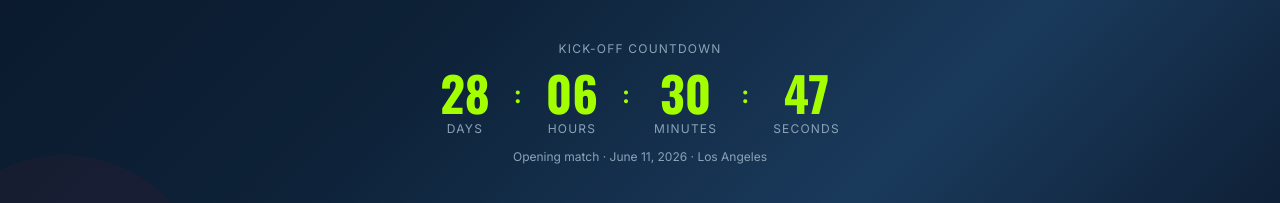
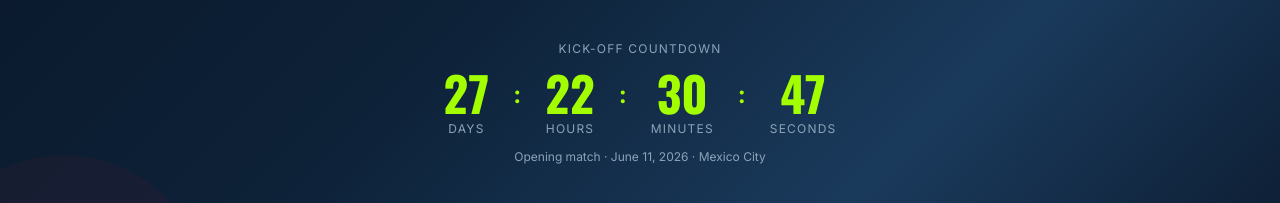
Before and after one commit to saifulshihab/futbol-kick, a Next.js app: page / in a window 1280 px wide. Shown: the part 388-591 px from the top of the page. Built offline with nearby package versions, Linux system fonts and the light colour scheme.

Commit message:
fix: update opening match location to Mexico City and adjust time accordingly

```diff
--- a/app/page.tsx
+++ b/app/page.tsx
@@ -139,7 +139,7 @@ export default function HomePage() {
             </p>
             <CountdownTimer />
             <p className="text-brand-muted text-xs">
-              Opening match · June 11, 2026 · Los Angeles
+              Opening match · June 11, 2026 · Mexico City
             </p>
           </div>
 
--- a/components/CountdownTimer.tsx
+++ b/components/CountdownTimer.tsx
@@ -2,8 +2,8 @@
 
 import { useEffect, useState } from "react";
 
-// Opening match: USA vs Poland, SoFi Stadium, June 11 2026 16:00 PDT (UTC-7)
-const OPENING = new Date("2026-06-11T23:00:00Z");
+// Opening match: Mexico vs South Africa, June 11 2026 15:00 UTC
+const OPENING = new Date("2026-06-11T15:00:00Z");
 
 interface TimeLeft {
   days: number;
```
